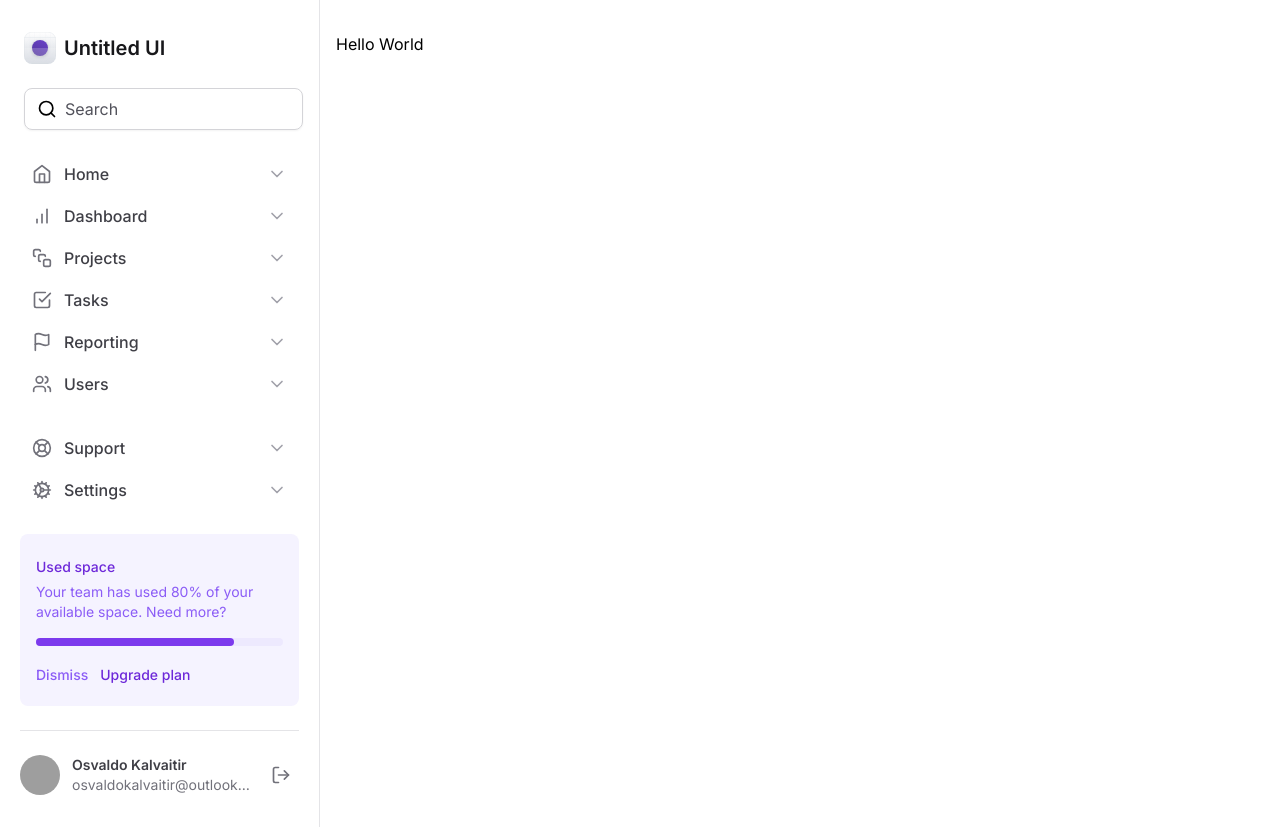
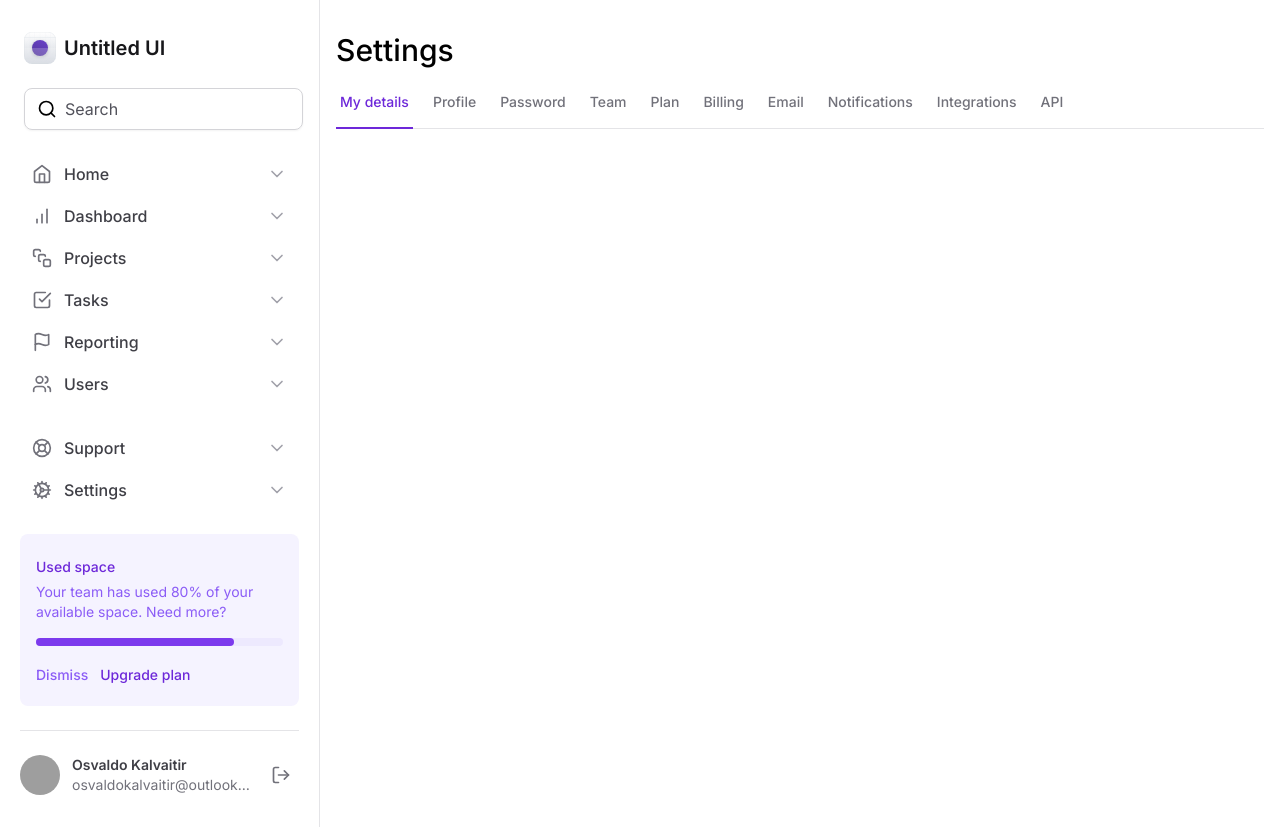
Before and after one commit to osvaldokalvaitir/reactjs-mastering-tailwind, a Next.js app: page / in a window 1280 px wide. Built offline with nearby package versions, Linux system fonts and the light colour scheme; grey boxes are pictures that could not be loaded.

Commit message:
Criando Abas com Radix Tabs

```diff
--- a/package.json
+++ b/package.json
@@ -9,6 +9,7 @@
     "lint": "next lint"
   },
   "dependencies": {
+    "@radix-ui/react-tabs": "^1.0.4",
     "@types/node": "20.4.8",
     "@types/react": "18.2.18",
     "@types/react-dom": "18.2.7",
--- a/src/app/layout.tsx
+++ b/src/app/layout.tsx
@@ -16,7 +16,7 @@
   children: React.ReactNode
 }) {
   return (
-    <html lang="en">
+    <html lang="en" className="antialiased">
       <body className={inter.className}>
         <div className="grid min-h-screen grid-cols-app">
           <Sidebar />
--- a/src/app/page.tsx
+++ b/src/app/page.tsx
@@ -1,3 +1,11 @@
+import { SettingsTabs } from '@/components/SettingsTabs'
+
 export default function Home() {
-  return <h1>Hello World</h1>
+  return (
+    <>
+      <h1 className="to-zinc-900 text-3xl font-medium">Settings</h1>
+
+      <SettingsTabs />
+    </>
+  )
 }
--- /dev/null
+++ b/src/components/SettingsTabs/TabItem.tsx
@@ -0,0 +1,24 @@
+'use client'
+
+import * as Tabs from '@radix-ui/react-tabs'
+
+export interface TabItemProps {
+  value: string
+  title: string
+  isSelected?: boolean
+}
+
+export function TabItem({ value, title, isSelected = false }: TabItemProps) {
+  return (
+    <Tabs.Trigger
+      value={value}
+      className="relative px-1 pb-4 text-sm font-medium text-zinc-500 hover:text-violet-700 data-[state=active]:text-violet-700"
+    >
+      <span>{title}</span>
+
+      {isSelected && (
+        <div className="absolute -bottom-px left-0 right-0 h-0.5 bg-violet-700" />
+      )}
+    </Tabs.Trigger>
+  )
+}
--- /dev/null
+++ b/src/components/SettingsTabs/index.tsx
@@ -0,0 +1,65 @@
+'use client'
+
+import * as Tabs from '@radix-ui/react-tabs'
+
+import { TabItem } from './TabItem'
+
+import { useState } from 'react'
+
+export function SettingsTabs() {
+  const [currentTab, setCurrentTab] = useState('tab1')
+
+  return (
+    <Tabs.Root value={currentTab} onValueChange={setCurrentTab}>
+      <Tabs.List className="mt-6 flex w-full items-center gap-4 border-b border-zinc-200">
+        <TabItem
+          value="tab1"
+          title="My details"
+          isSelected={currentTab === 'tab1'}
+        />
+
+        <TabItem
+          value="tab2"
+          title="Profile"
+          isSelected={currentTab === 'tab2'}
+        />
+
+        <TabItem
+          value="tab3"
+          title="Password"
+          isSelected={currentTab === 'tab3'}
+        />
+
+        <TabItem value="tab4" title="Team" isSelected={currentTab === 'tab4'} />
+
+        <TabItem value="tab5" title="Plan" isSelected={currentTab === 'tab5'} />
+
+        <TabItem
+          value="tab6"
+          title="Billing"
+          isSelected={currentTab === 'tab6'}
+        />
+
+        <TabItem
+          value="tab7"
+          title="Email"
+          isSelected={currentTab === 'tab7'}
+        />
+
+        <TabItem
+          value="tab8"
+          title="Notifications"
+          isSelected={currentTab === 'tab8'}
+        />
+
+        <TabItem
+          value="tab9"
+          title="Integrations"
+          isSelected={currentTab === 'tab9'}
+        />
+
+        <TabItem value="tab9" title="API" isSelected={currentTab === 'tab9'} />
+      </Tabs.List>
+    </Tabs.Root>
+  )
+}
```
Also changed, not shown: 2 other files (tests, documents, lock files or other folders).
